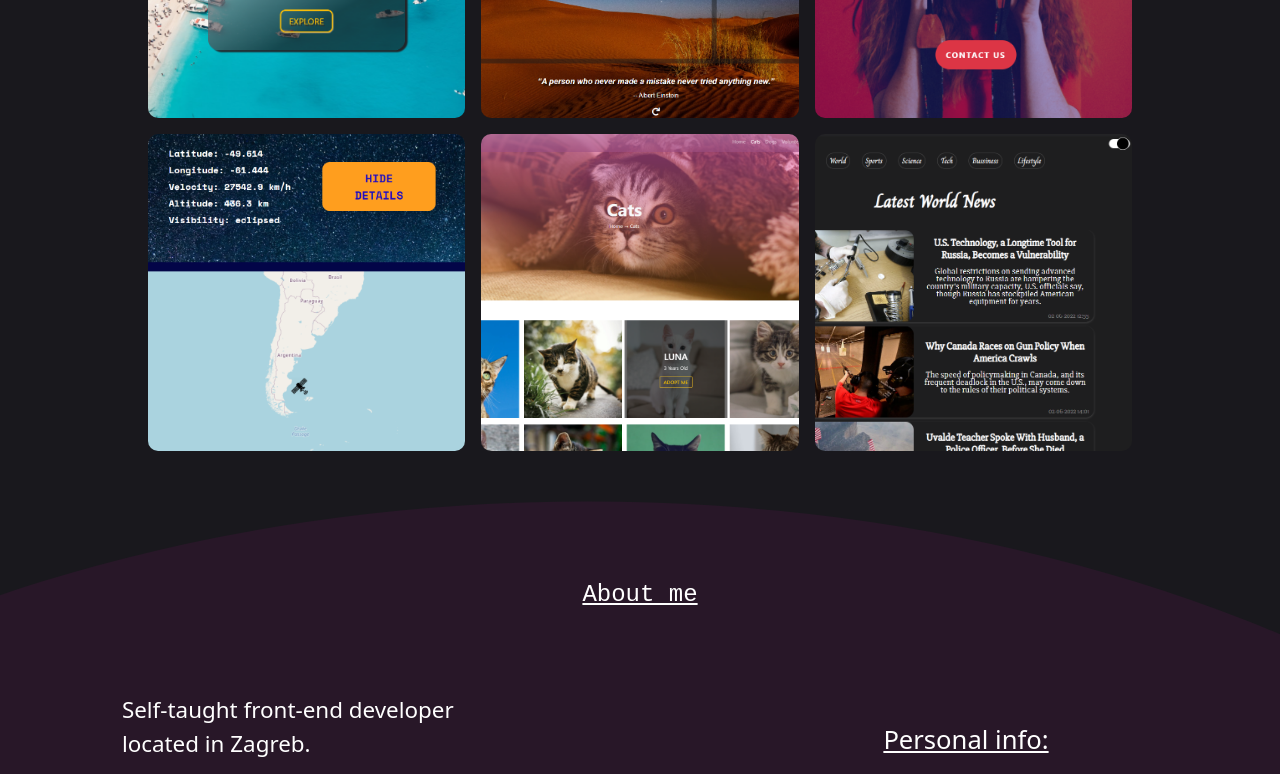
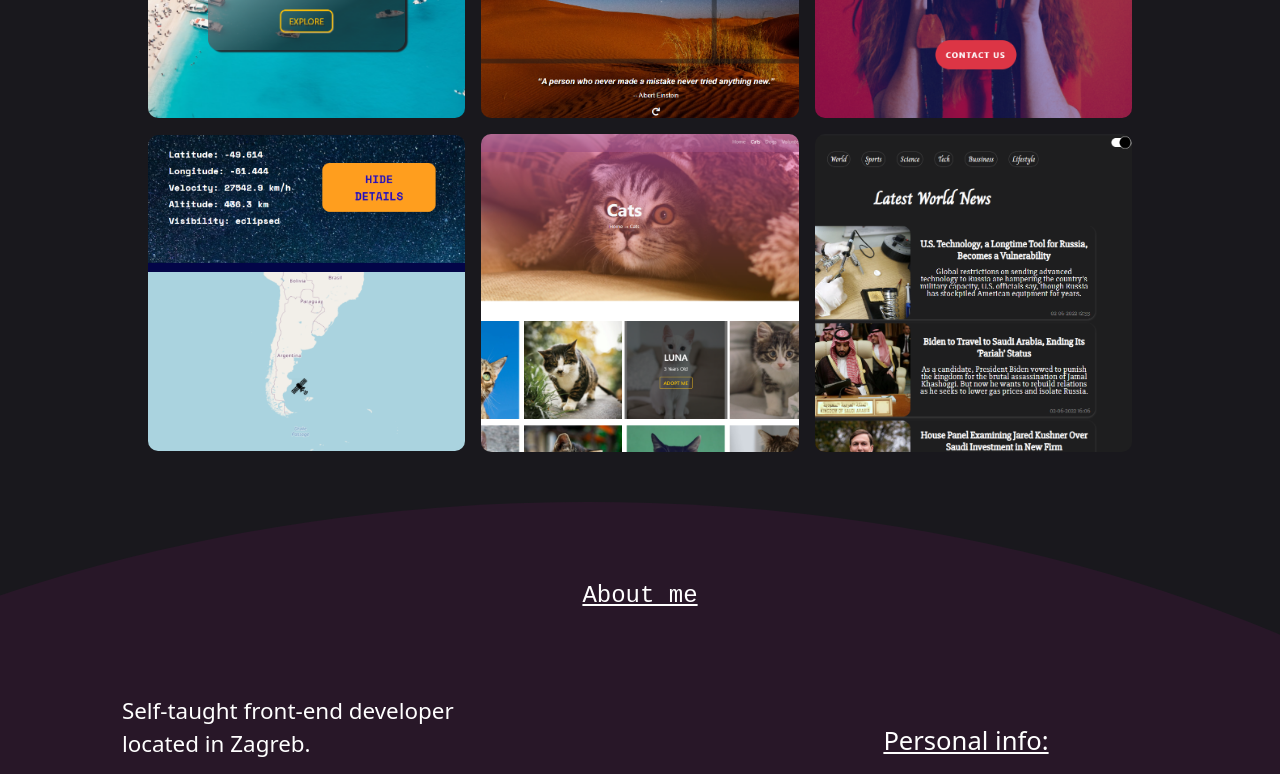
Before and after one commit to petraT25/Portfolio-website, a plain HTML site: page index.html in a window 1280 px wide. Shown: the part 1320-2094 px from the top of the page. Drawn offline with nearby package versions, Linux system fonts and the light colour scheme; a web font is replaced by a local one.

Commit message:
changed news-app img

```diff
--- a/index.html
+++ b/index.html
@@ -211,7 +211,7 @@
               </div>
             </div>
             <div class="col-12 col-md-6 col-lg-4 project-img-col">
-              <img src="./Latest-news.png" class="project-img" />
+              <img src="./news-app.png" class="project-img" />
               <div class="project-overlay">
                 <h4>Latest World News</h4>
                 <div class="icons">
```
Also changed, not shown: latest-news.png (deleted), latest-news2.png (deleted), news-app.png (added).
